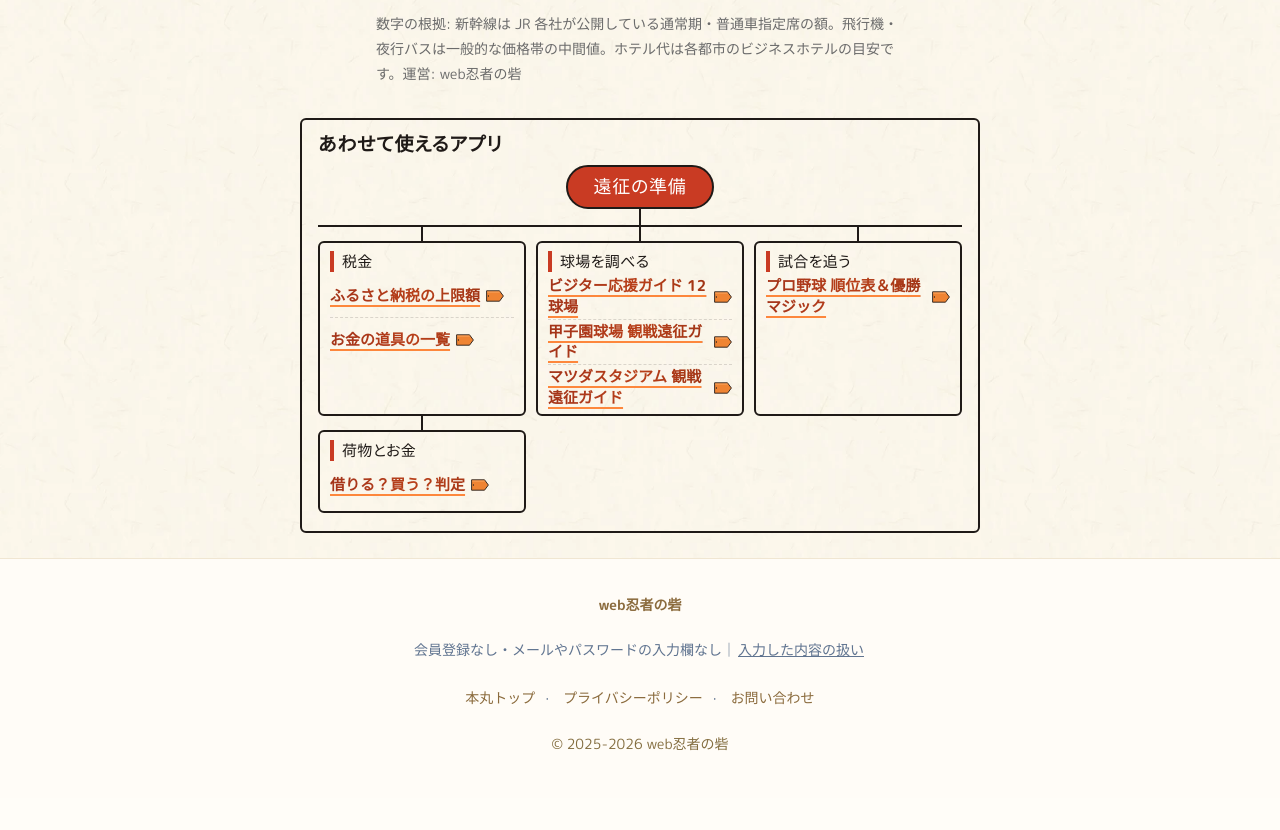
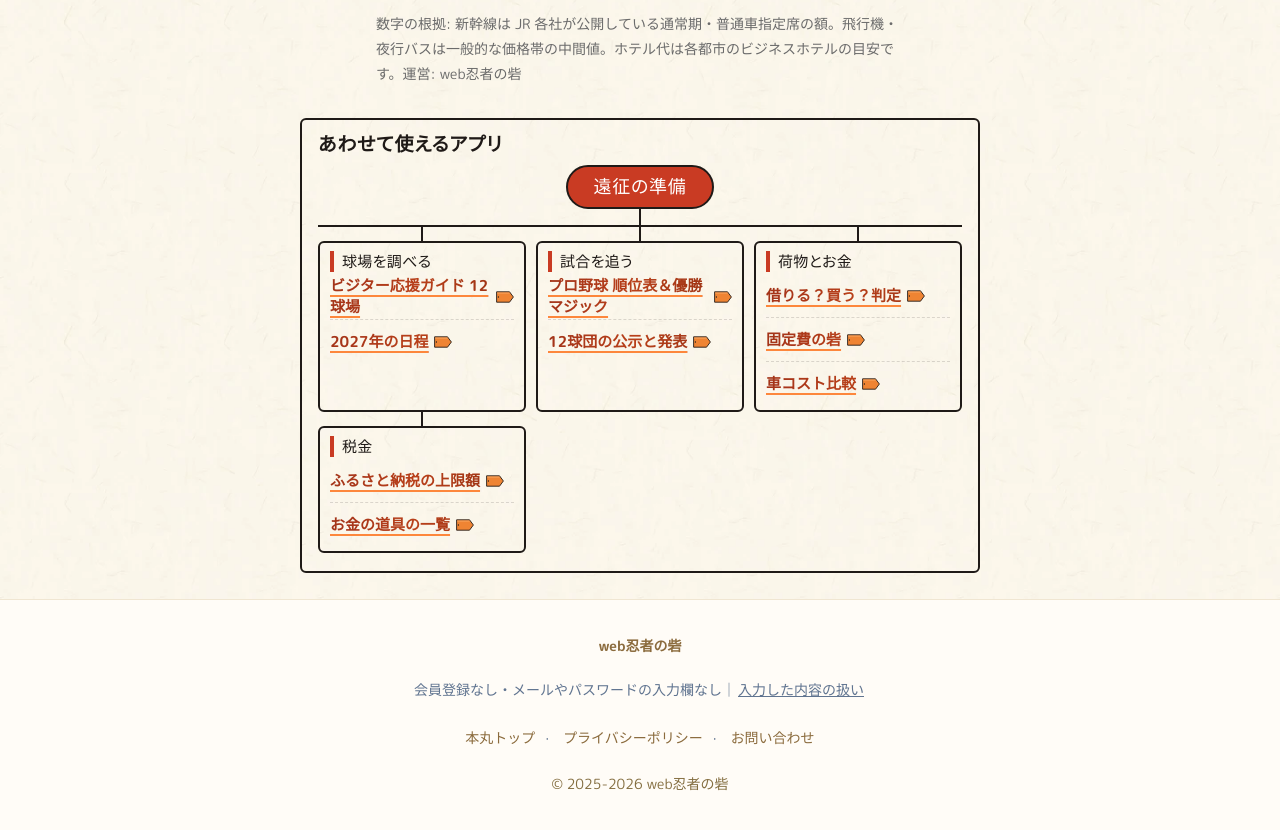
Before and after one commit to kkp-15/ninja-ensei, a plain HTML site: page index.html in a window 1280 px wide. Shown: the part 5587-6417 px from the top of the page. Before the commit the page ends 6385 px from the top, so only its background shows below. Drawn offline with Linux system fonts and the light colour scheme; a web font is replaced by a local one.

Commit message:
関連のk-mapから非表示の球場ガイド2つを外し、日程・公示と発表・固定費・車を足す
Co-Authored-By: Claude Opus 5.5 <noreply@anthropic.com>

```diff
--- a/index.html
+++ b/index.html
@@ -508,7 +508,7 @@ body.k-page{background:var(--k-surface) url(/kit/img/d4-washi.webp) 0 0/320px au
 <!-- WEBNINJA_RELATED_APPS -->
 <div class="kkp-rel" style="max-width:680px;margin:2rem auto 0;padding:1rem 1.2rem;background:#fffcf7;border:1px solid #f0e6d2;border-radius:12px;font-family:inherit;">
   <div style="font-weight:800;color:#8b6b3d;font-size:0.9rem;margin-bottom:0.3rem;">あわせて使えるアプリ</div>
-  <div class="k-map"><div class="k-map-core"><span>遠征の準備</span></div><div class="k-map-b"><div class="k-map-br"><p class="k-map-h">税金</p><a class="k-link" href="https://kkpwebninja.com/furusato/">ふるさと納税の上限額</a><a class="k-link" href="https://kkpwebninja.com/money/">お金の道具の一覧</a></div><div class="k-map-br"><p class="k-map-h">球場を調べる</p><a class="k-link" href="https://npb-magic.kkpwebninja.com/stadium/">ビジター応援ガイド 12球場</a><a class="k-link" href="https://koshien-guide.kkpwebninja.com/">甲子園球場 観戦遠征ガイド</a><a class="k-link" href="https://mazda.kkpwebninja.com/">マツダスタジアム 観戦遠征ガイド</a></div><div class="k-map-br"><p class="k-map-h">試合を追う</p><a class="k-link" href="https://npb-magic.kkpwebninja.com/">プロ野球 順位表＆優勝マジック</a></div><div class="k-map-br"><p class="k-map-h">荷物とお金</p><a class="k-link" href="https://rentbuy.kkpwebninja.com/">借りる？買う？判定</a></div></div></div>
+  <div class="k-map"><div class="k-map-core"><span>遠征の準備</span></div><div class="k-map-b"><div class="k-map-br"><p class="k-map-h">球場を調べる</p><a class="k-link" href="https://npb-magic.kkpwebninja.com/stadium/">ビジター応援ガイド 12球場</a><a class="k-link" href="https://npb-magic.kkpwebninja.com/schedule/">2027年の日程</a></div><div class="k-map-br"><p class="k-map-h">試合を追う</p><a class="k-link" href="https://npb-magic.kkpwebninja.com/">プロ野球 順位表＆優勝マジック</a><a class="k-link" href="https://kkpwebninja.com/npb-news/">12球団の公示と発表</a></div><div class="k-map-br"><p class="k-map-h">荷物とお金</p><a class="k-link" href="https://rentbuy.kkpwebninja.com/">借りる？買う？判定</a><a class="k-link" href="https://kotei.kkpwebninja.com/">固定費の砦</a><a class="k-link" href="https://car.kkpwebninja.com/">車コスト比較</a></div><div class="k-map-br"><p class="k-map-h">税金</p><a class="k-link" href="https://kkpwebninja.com/furusato/">ふるさと納税の上限額</a><a class="k-link" href="https://kkpwebninja.com/money/">お金の道具の一覧</a></div></div></div>
 </div>
 
 <!-- WEBNINJA_UNIFIED_FOOTER -->
```
